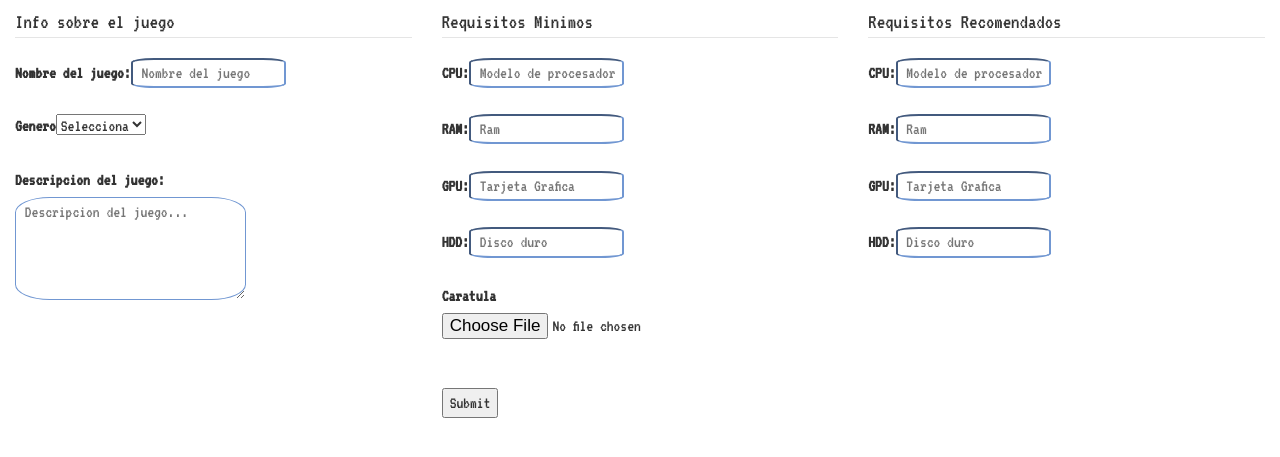
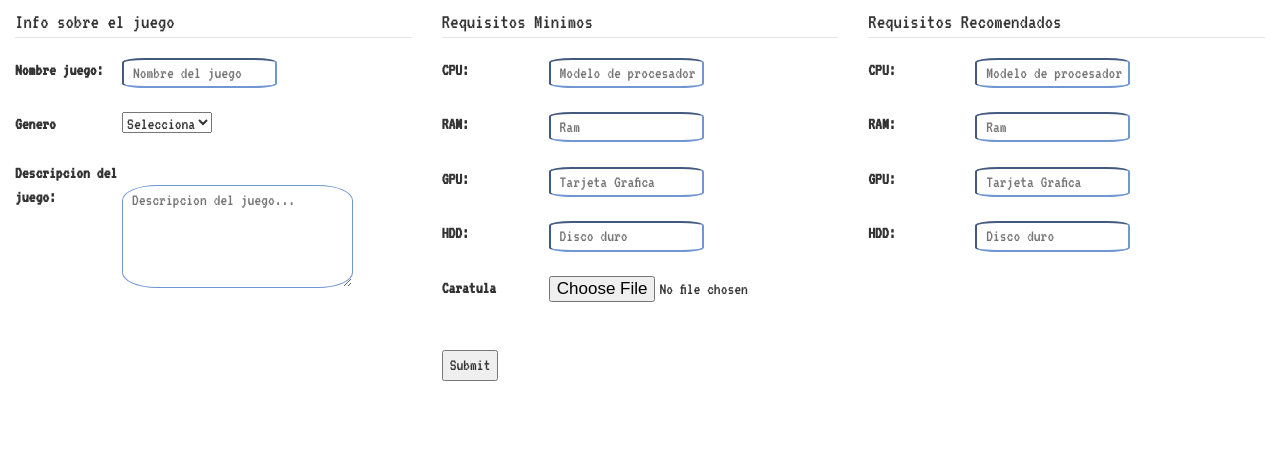
Before and after one commit to proyectoDWECDIW/proyecto, a plain HTML site: page subetujuego.html in a window 1280 px wide. Shown: the part 63-520 px from the top of the page. Drawn offline with nearby package versions, Linux system fonts and the light colour scheme.

Commit message:
Add files via upload

```diff
--- a/scriptSubeTuJuego.js
+++ b/scriptSubeTuJuego.js
@@ -113,7 +113,7 @@ comprobar.onclick = function(e){
     $(".error").css("border-color","red");
   }
   if (ret){
-    errList = "Tu petición se ha enviado correctamente";
+    errList2 = "Tu petición se ha enviado correctamente";
     err.style.color="blue";
     err2.style.color="blue";
     err3.style.color="blue";
--- a/styleSubeTujuego.css
+++ b/styleSubeTujuego.css
@@ -8,6 +8,8 @@ input[type="text"],textarea{
   border-radius: 15%;
   border-color:#7197D2;
 }
-.error{
-  border-color: red;
+
+label {
+  width: 27%;
+  float: left;
 }
--- a/subetujuego.html
+++ b/subetujuego.html
@@ -17,7 +17,7 @@
     <form action="" method="post" >
       <fieldset class="col-lg-4 col-md-4 col-sm-4 col-xs-4">
         <legend>Info sobre el juego</legend>
-      <label for="nombre">Nombre del juego: </label><input type="text" name="nombre" id="nombre"  class="validacion" placeholder=" Nombre del juego" ><br><br>
+      <label for="nombre">Nombre juego: </label><input type="text" name="nombre" id="nombre"  class="validacion" placeholder=" Nombre del juego" ><br><br>
       <label>Genero</label><select class="genero" name="genero" id="genero">
         <option value="">Selecciona</option>
         <option value="accion">Accion</option>
@@ -28,7 +28,7 @@
         <option value="otro">Otro</option>
       </select><br><br>
       <label for="descripcion">Descripcion del juego:</label><br>
-      <textarea name="area" rows="4" cols="30" id="descripcion" class="validacion" placeholder=" Descripcion del juego..."></textarea><br><br>
+      <textarea name="area" rows="4" cols="30" id="descripcion" class="validacion" placeholder=" Descripcion del juego..."></textarea><br><br><br>
       <div class="errores"></div>
       </fieldset>
       <fieldset class="col-lg-4 col-md-4 col-sm-4 col-xs-4">
```
